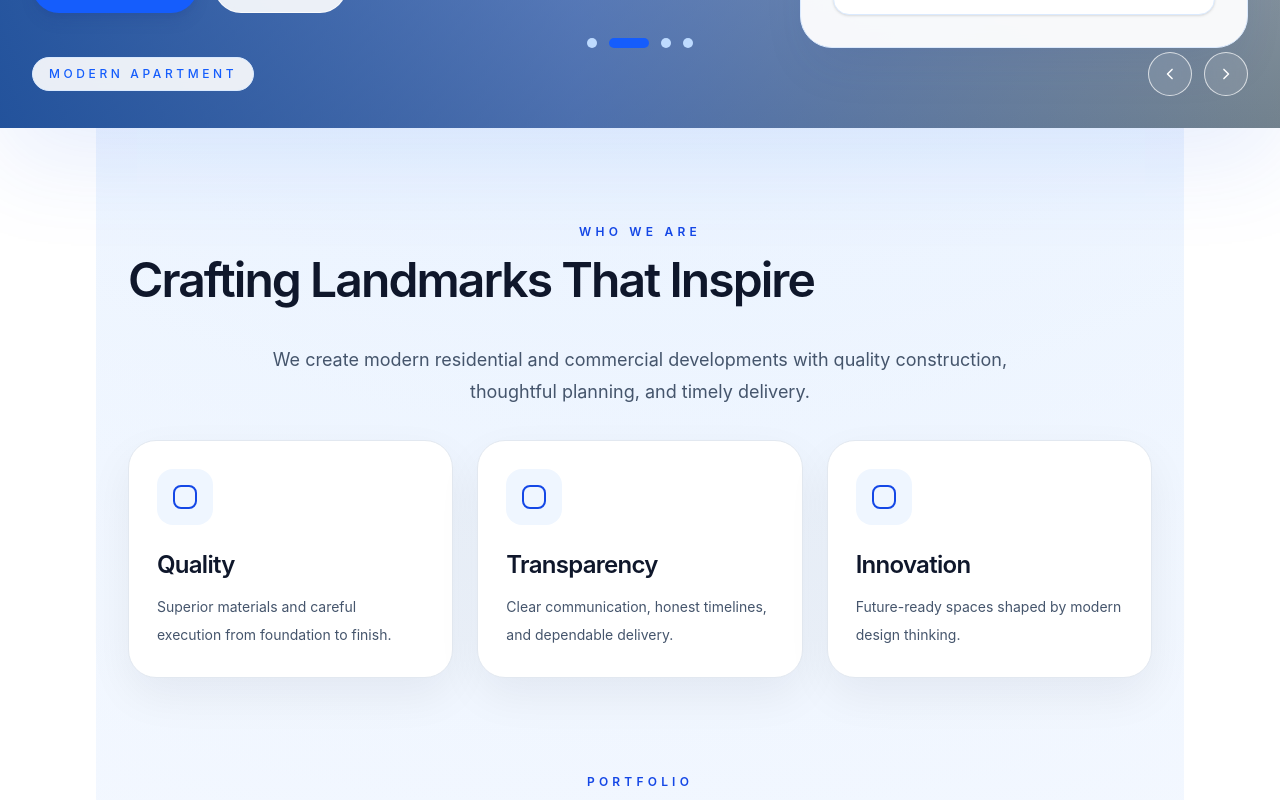
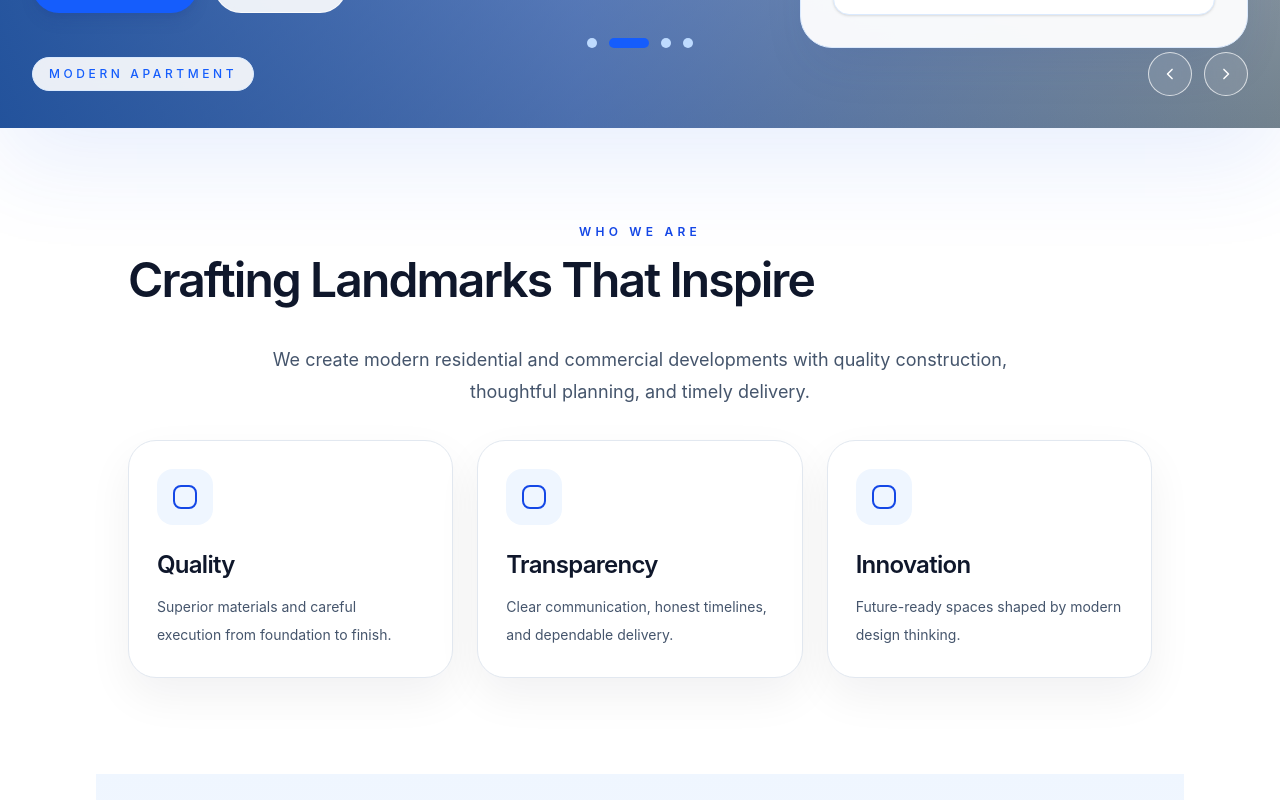
Before and after one commit to YojitSiddhant/builder-website, a Next.js app: page / in a window 1280 px wide. Shown: the part 740-1540 px from the top of the page. Built offline with nearby package versions, Linux system fonts and the light colour scheme.

Commit message:
Fix full-width home layout

```diff
--- a/components/home-page.tsx
+++ b/components/home-page.tsx
@@ -188,14 +188,14 @@ export function HomePage() {
   }, [testimonialPaused]);
 
   return (
-    <div className="-mt-8 bg-[radial-gradient(circle_at_top,_rgba(191,219,254,0.45),_transparent_40%),linear-gradient(180deg,_#ffffff_0%,_#f4f8ff_42%,_#ffffff_100%)] text-slate-900">
+    <div className="-mt-8 bg-[radial-gradient(circle_at_top,_rgba(191,219,254,0.5),_transparent_40%),linear-gradient(180deg,_#eff6ff_0%,_#ffffff_28%,_#eff6ff_100%)] text-slate-900">
       <HeroSection
         activeSlide={heroIndex}
         setActiveSlide={setHeroIndex}
         paused={heroPaused}
         setPaused={setHeroPaused}
       />
-      <main className="mx-auto flex w-full max-w-7xl flex-col gap-24 px-4 py-24 sm:px-6 lg:px-8">
+      <main className="flex w-full flex-col">
         <IntroSection />
         <FeaturedProjects />
         <TrustSection />
@@ -394,6 +394,7 @@ function HeroSection({
 
 function IntroSection() {
   return (
+    <SectionBand tone="light">
       <SectionShell eyebrow="Who We Are" title="Crafting Landmarks That Inspire">
         <p className="mx-auto max-w-3xl text-center text-base leading-8 text-slate-600 sm:text-lg">
           We create modern residential and commercial developments with quality construction,
@@ -422,11 +423,13 @@ function IntroSection() {
           ))}
         </div>
       </SectionShell>
+    </SectionBand>
   );
 }
 
 function FeaturedProjects() {
   return (
+    <SectionBand tone="blue">
       <SectionShell
         id="projects"
         eyebrow="Portfolio"
@@ -484,11 +487,13 @@ function FeaturedProjects() {
           ))}
         </div>
       </SectionShell>
+    </SectionBand>
   );
 }
 
 function TrustSection() {
   return (
+    <SectionBand tone="light">
       <SectionShell eyebrow="Why Us" title="Why Homeowners Trust Us">
         <div className="grid gap-6 md:grid-cols-2 xl:grid-cols-4">
           {trustFeatures.map((item, index) => (
@@ -512,11 +517,13 @@ function TrustSection() {
           ))}
         </div>
       </SectionShell>
+    </SectionBand>
   );
 }
 
 function ServicesSection() {
   return (
+    <SectionBand tone="blue">
       <SectionShell eyebrow="Services" title="What We Build">
         <div className="grid gap-6 md:grid-cols-2 xl:grid-cols-4">
           {services.map((item, index) => (
@@ -541,11 +548,13 @@ function ServicesSection() {
           ))}
         </div>
       </SectionShell>
+    </SectionBand>
   );
 }
 
 function ProcessSection() {
   return (
+    <SectionBand tone="light">
       <SectionShell eyebrow="Process" title="Our Process">
         <div className="grid gap-6 md:grid-cols-2 xl:grid-cols-4">
           {processSteps.map((step, index) => (
@@ -579,6 +588,7 @@ function ProcessSection() {
           ))}
         </div>
       </SectionShell>
+    </SectionBand>
   );
 }
 
@@ -596,6 +606,7 @@ function TestimonialsSection({
   const testimonial = testimonials[activeIndex];
 
   return (
+    <SectionBand tone="blue">
       <SectionShell eyebrow="Reviews" title="What Clients Say">
         <div
           className="relative overflow-hidden rounded-[2.25rem] border border-slate-200 bg-white p-8 shadow-[0_24px_70px_rgba(15,23,42,0.08)] sm:p-10"
@@ -661,6 +672,7 @@ function TestimonialsSection({
           ) : null}
         </div>
       </SectionShell>
+    </SectionBand>
   );
 }
 
@@ -706,6 +718,26 @@ function FinalCta() {
           </a>
         </div>
       </div>
+    </section>
+  );
+}
+
+function SectionBand({
+  tone,
+  children,
+}: {
+  tone: "light" | "blue";
+  children: ReactNode;
+}) {
+  return (
+    <section
+      className={
+        tone === "blue"
+          ? "w-full bg-[linear-gradient(180deg,_#eff6ff_0%,_#f8fbff_48%,_#eff6ff_100%)]"
+          : "w-full bg-white"
+      }
+    >
+      <div className="mx-auto w-full max-w-7xl px-4 py-24 sm:px-6 lg:px-8">{children}</div>
     </section>
   );
 }
```
Lines whose indentation alone changed are shown as unchanged.
